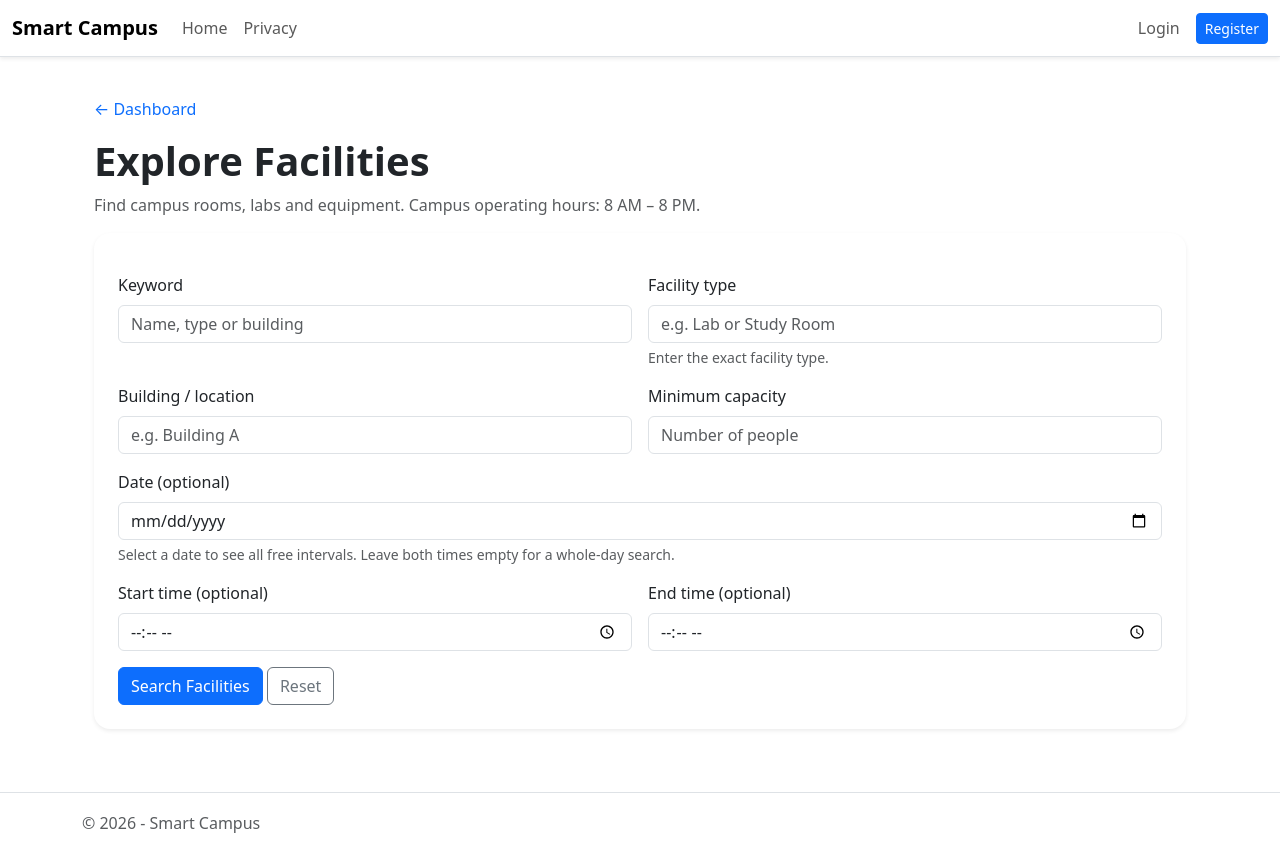
After one commit to Mariamemad-06/Smart-Campus-University-Event-Facility-Booking-Platform, an ASP.NET Core app: template SmartCampusBooking/BookingMVC/Views/FacilityExplorer/Index.cshtml in a window 1280 px wide. The commit adds this page. Run offline with ASP.NET Core 8, Linux system fonts and the light colour scheme; the template is opened without the code that fills it, so the values that code supplies are empty; style sheets or scripts are compiled from the project's sources.

Commit message:
Implement student and faculty facility explorer and improve deletion confirmation

```diff
--- /dev/null
+++ b/SmartCampusBooking/BookingMVC/Views/FacilityExplorer/Index.cshtml
@@ -0,0 +1,109 @@
+@model FacilityExplorerViewModel
+@using System.Globalization
+@{
+    ViewData["Title"] = "Explore Facilities";
+    var culture = CultureInfo.GetCultureInfo("en-US");
+}
+<div class="container py-4">
+    <a asp-controller="Home" asp-action="Index" class="text-decoration-none">&larr; Dashboard</a>
+    <h1 class="fw-bold mt-3">Explore Facilities</h1>
+    <p class="text-muted">Find campus rooms, labs and equipment. Campus operating hours: 8 AM – 8 PM.</p>
+    <div class="card border-0 shadow-sm rounded-4 mb-4">
+        <div class="card-body p-4">
+            <form asp-controller="FacilityExplorer" asp-action="Index" method="get">
+                <div asp-validation-summary="All" class="text-danger" role="alert"></div>
+                <div class="row g-3">
+                    <div class="col-md-6">
+                        <label asp-for="Keyword" class="form-label">Keyword</label>
+                        <input asp-for="Keyword" class="form-control" maxlength="100" placeholder="Name, type or building" />
+                    </div>
+                    <div class="col-md-6">
+                        <label asp-for="Type" class="form-label">Facility type</label>
+                        <input asp-for="Type" class="form-control" maxlength="100" placeholder="e.g. Lab or Study Room" />
+                        <div class="form-text">Enter the exact facility type.</div>
+                    </div>
+                    <div class="col-md-6">
+                        <label asp-for="Location" class="form-label">Building / location</label>
+                        <input asp-for="Location" class="form-control" maxlength="100" placeholder="e.g. Building A" />
+                    </div>
+                    <div class="col-md-6">
+                        <label asp-for="Capacity" class="form-label">Minimum capacity</label>
+                        <input asp-for="Capacity" type="number" min="1" class="form-control" placeholder="Number of people" />
+                    </div>
+                    <div class="col-12">
+                        <label asp-for="Date" class="form-label">Date (optional)</label>
+                        <input asp-for="Date" type="date" class="form-control" />
+                        <div class="form-text">Select a date to see all free intervals. Leave both times empty for a whole-day search.</div>
+                    </div>
+                    <div class="col-6">
+                        <label asp-for="StartTime" class="form-label">Start time (optional)</label>
+                        <input asp-for="StartTime" type="time" class="form-control" />
+                    </div>
+                    <div class="col-6">
+                        <label asp-for="EndTime" class="form-label">End time (optional)</label>
+                        <input asp-for="EndTime" type="time" class="form-control" />
+                    </div>
+                    <div class="col-12">
+                        <button type="submit" class="btn btn-primary">Search Facilities</button>
+                        <a asp-controller="FacilityExplorer" asp-action="Index" class="btn btn-outline-secondary">Reset</a>
+                    </div>
+                </div>
+            </form>
+        </div>
+    </div>
+    @if (!string.IsNullOrWhiteSpace(Model.Error))
+    {
+        <div class="alert alert-danger" role="alert">@Model.Error</div>
+    }
+    @if (Model.SearchCompleted)
+    {
+        <div class="d-flex justify-content-between align-items-center mb-3">
+            <h2 class="h5 mb-0">Search results</h2>
+            <span class="text-muted">@Model.Facilities.Count matching facilities</span>
+        </div>
+        @if (Model.Facilities.Count == 0)
+        {
+            <div class="alert alert-info">No matching facilities. Try changing the filters or requested time.</div>
+        }
+        @foreach (var facility in Model.Facilities)
+        {
+            var available = facility.Status == "Available";
+            <article class="card border-0 shadow-sm rounded-4 mb-3">
+                <div class="card-body p-4">
+                    <div class="d-flex justify-content-between align-items-start gap-2">
+                        <h3 class="h5 fw-bold">@facility.Name</h3>
+                        <span class="badge @(available ? "bg-success" : "bg-warning text-dark")">@facility.Status</span>
+                    </div>
+                    <p class="text-muted mb-2">@facility.Type &middot; @facility.Location</p>
+                    <p class="mb-3">Capacity: <strong>@facility.Capacity people</strong> &middot; Facility ID: <strong>@facility.Id</strong></p>
+                    @if (facility.AvailableSlots is { Count: > 0 })
+                    {
+                        <h4 class="h6">Available time intervals</h4>
+                        <ul class="list-group list-group-flush mb-3">
+                            @foreach (var slot in facility.AvailableSlots)
+                            {
+                                <li class="list-group-item px-0 text-success">
+                                    @slot.StartTime.ToString("dd MMM yyyy", culture) &middot;
+                                    @slot.StartTime.ToString("h:mm tt", culture) – @slot.EndTime.ToString("h:mm tt", culture)
+                                </li>
+                            }
+                        </ul>
+                    }
+                    else if (available)
+                    {
+                        <p class="small text-muted">Select a date to check actual time availability.</p>
+                    }
+                    @if (available)
+                    {
+                        <a asp-controller="Bookings" asp-action="Create" class="btn btn-outline-primary">Open Booking Form</a>
+                        <p class="form-text mb-0">Use facility ID @facility.Id and your chosen date and time in the existing booking form. Availability can change before confirmation.</p>
+                    }
+                    else
+                    {
+                        <p class="text-muted mb-0">This facility cannot currently be booked.</p>
+                    }
+                </div>
+            </article>
+        }
+    }
+</div>
--- a/SmartCampusBooking/BookingMVC/Views/Home/Index.cshtml
+++ b/SmartCampusBooking/BookingMVC/Views/Home/Index.cshtml
@@ -34,6 +34,11 @@
                            asp-action="Create"
                            class="btn btn-primary">
                             Make a Booking
+                        </a>
+                        <a asp-controller="FacilityExplorer"
+                           asp-action="Index"
+                           class="btn btn-outline-primary">
+                            Explore Facilities
                         </a>
                     </div>
                 </div>
```
Also changed, not shown: SmartCampusBooking/BookingMVC/Controllers/AdminFacilitiesController.cs (+27 -1 lines), SmartCampusBooking/BookingMVC/Controllers/FacilityExplorerController.cs (added, +114 -0 lines), SmartCampusBooking/BookingMVC/Models/FacilityExplorerViewModel.cs (added, +34 -0 lines), SmartCampusBooking/BookingMVC/Views/AdminFacilities/ConfirmDelete.cshtml (+4 -3 lines).
